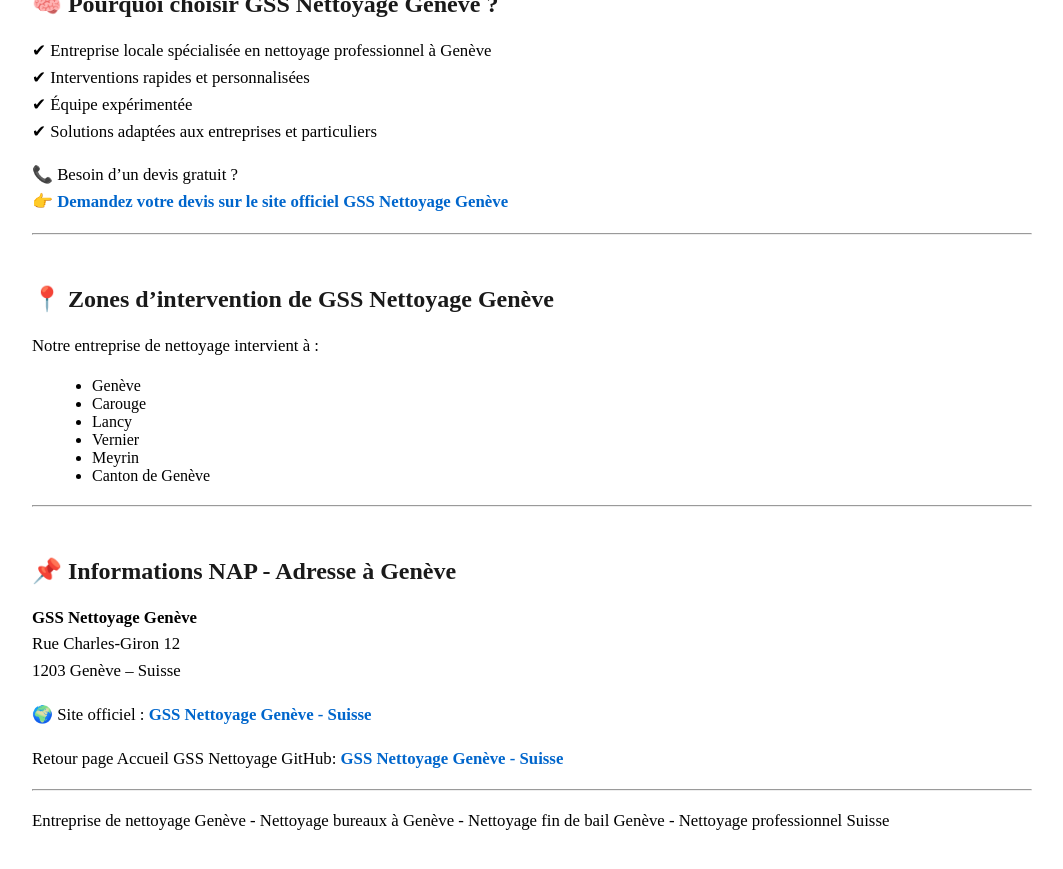
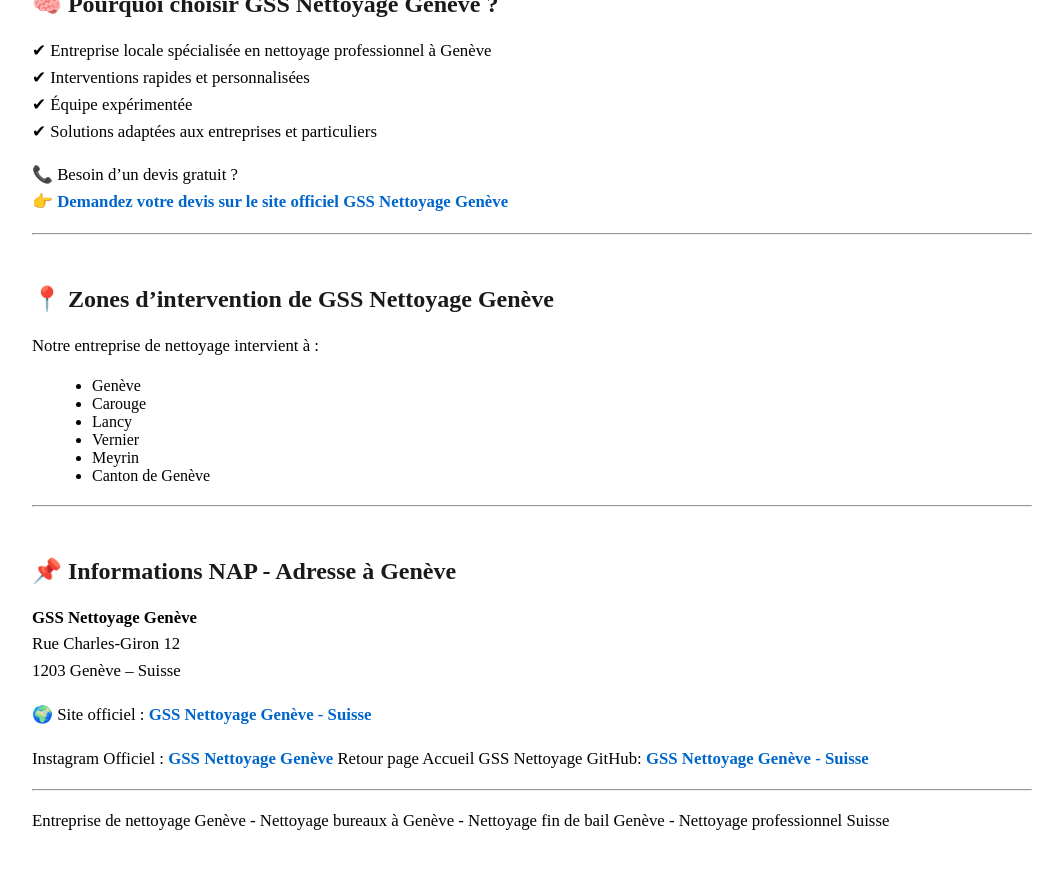
Before and after one commit to GSSnettoyage/gss_nettoyage_renovation_geneve_suisse, a Jekyll site: the page built from services-nettoyage-geneve.md, in a window 1280 px wide and 900 px high, scrolled down 1584 px. Shown: the top 869 px of the window, without its empty margins (108-1171 px from the left). Built offline with Jekyll 4.4.1, drawn with Linux system fonts in a browser that asks for light colours.

Commit message:
services-nettoyage-geneve.md

```diff
--- a/services-nettoyage-geneve.md
+++ b/services-nettoyage-geneve.md
@@ -104,6 +104,9 @@ Rue Charles-Giron 12
 
 🌍 Site officiel : **[GSS Nettoyage Genève - Suisse](https://gssnettoyage.ch)**
 
+Instagram Officiel : <a href="https://www.instagram.com/gss__fm/" title="Compte Instagram GSS Nettoyage">
+GSS Nettoyage Genève
+</a>
 Retour page Accueil GSS Nettoyage GitHub: <a href="https://gssnettoyage.github.io/gss_nettoyage_renovation_geneve_suisse/" title="Services de nettoyage à Genève">
   GSS Nettoyage Genève - Suisse
 </a>
```
